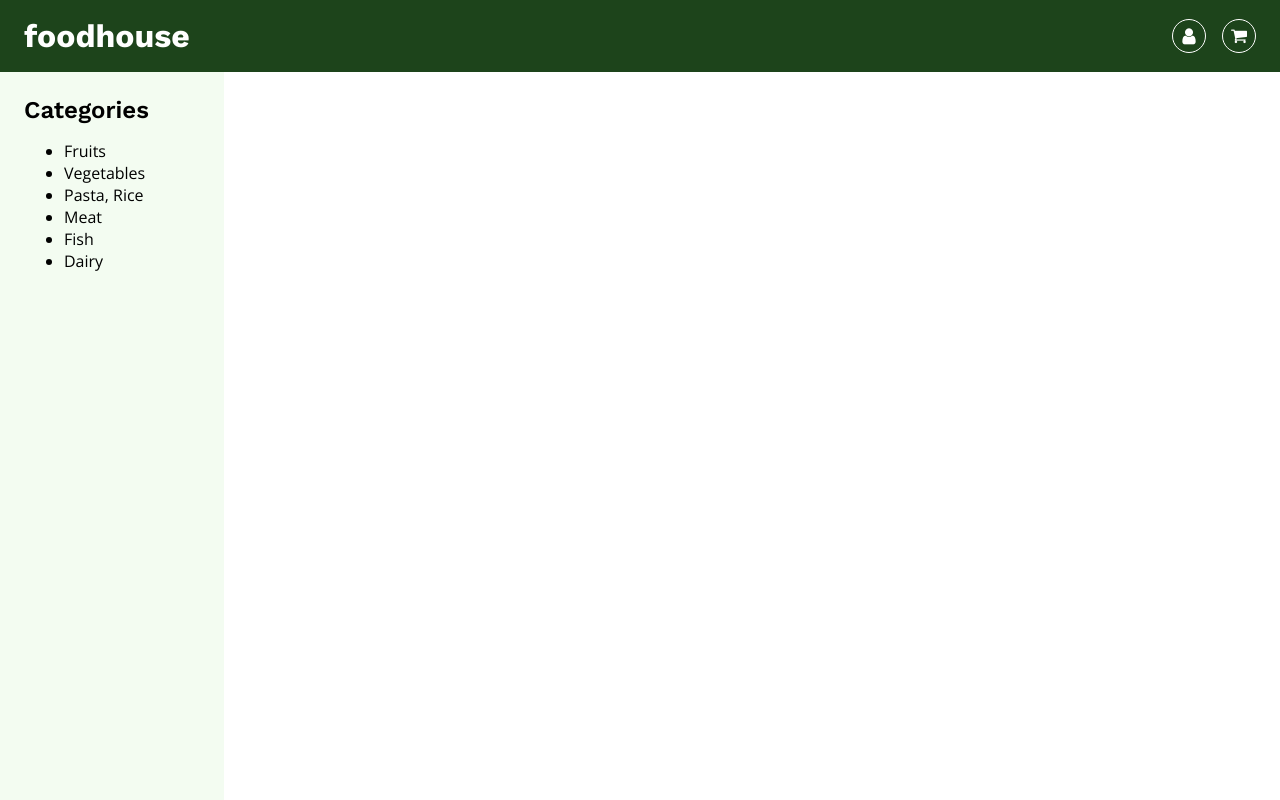
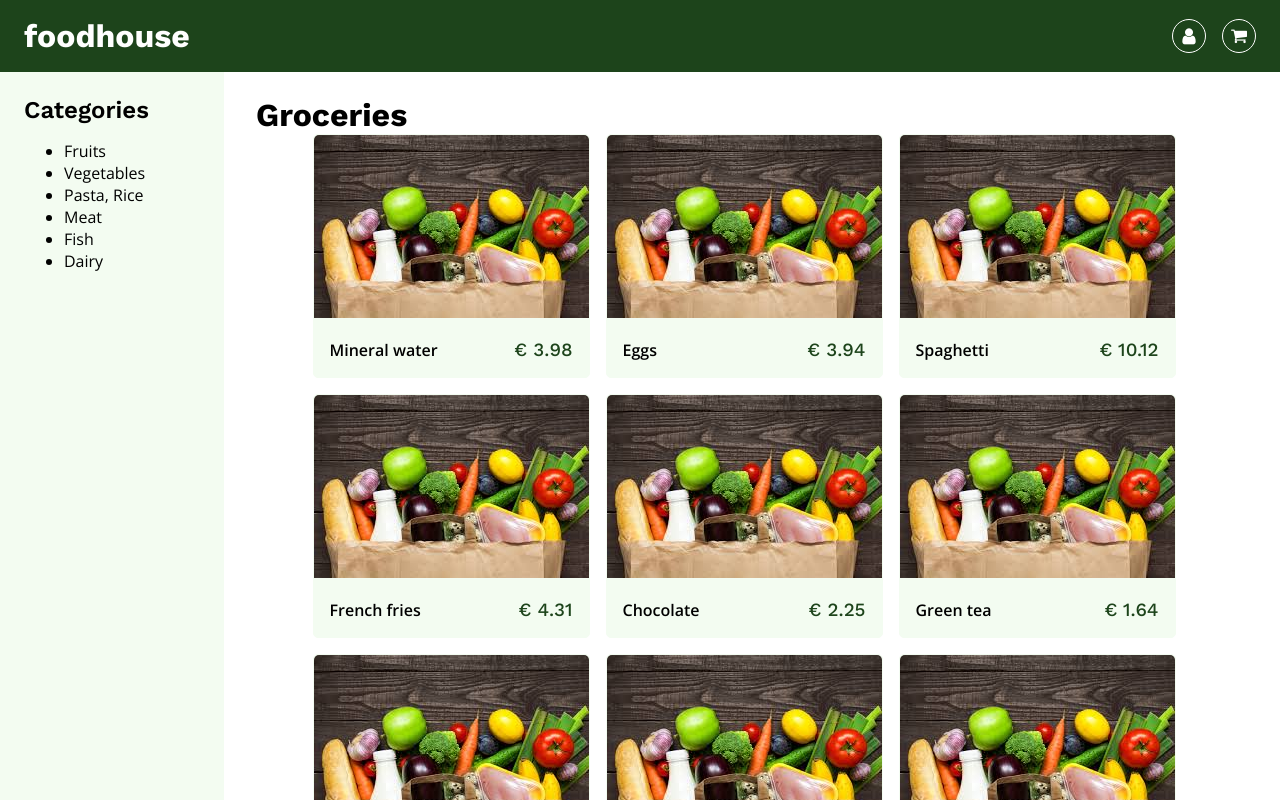
Before and after one commit to UbiOps/example-recommender-app, a React (Create React App) app: page / in a window 1280 px wide. Shown: the top 800 px of the page. Built offline with nearby package versions, Linux system fonts and the light colour scheme.

Commit message:
Add products list

```diff
--- a/src/App.css
+++ b/src/App.css
@@ -1,2 +1,5 @@
-.App {
+.App__content {
+  margin-left: 14em;
+  margin-top: 4.5em;
+  padding: 1.5em 2em;
 }
--- a/src/App.js
+++ b/src/App.js
@@ -1,10 +1,13 @@
 import "./App.css";
-import { Header, NavBar } from "./components";
+import { Header, NavBar, ProductsList } from "components";
 
 const App = () => (
   <div className="App">
     <Header />
     <NavBar />
+    <div className="App__content">
+      <ProductsList />
+    </div>
   </div>
 );
 
--- /dev/null
+++ b/src/assets/products.json
@@ -0,0 +1,122 @@
+[
+  "mineral water",
+  "eggs",
+  "spaghetti",
+  "french fries",
+  "chocolate",
+  "green tea",
+  "milk",
+  "ground beef",
+  "frozen vegetables",
+  "pancakes",
+  "burgers",
+  "cake",
+  "cookies",
+  "escalope",
+  "low fat yogurt",
+  "shrimp",
+  "tomatoes",
+  "olive oil",
+  "frozen smoothie",
+  "turkey",
+  "chicken",
+  "whole wheat rice",
+  "grated cheese",
+  "cooking oil",
+  "soup",
+  "herb & pepper",
+  "honey",
+  "champagne",
+  "fresh bread",
+  "salmon",
+  "brownies",
+  "avocado",
+  "hot dogs",
+  "cottage cheese",
+  "tomato juice",
+  "butter",
+  "whole wheat pasta",
+  "red wine",
+  "yogurt cake",
+  "light mayo",
+  "ham",
+  "energy bar",
+  "energy drink",
+  "pepper",
+  "vegetables mix",
+  "cereals",
+  "muffins",
+  "oil",
+  "french wine",
+  "fresh tuna",
+  "strawberries",
+  "meatballs",
+  "almonds",
+  "parmesan cheese",
+  "mushroom cream sauce",
+  "rice",
+  "protein bar",
+  "mint",
+  "white wine",
+  "pasta",
+  "light cream",
+  "carrots",
+  "black tea",
+  "tomato sauce",
+  "fromage blanc",
+  "gums",
+  "eggplant",
+  "extra dark chocolate",
+  "melons",
+  "body spray",
+  "yams",
+  "magazines",
+  "barbecue sauce",
+  "cider",
+  "nonfat milk",
+  "candy bars",
+  "zucchini",
+  "whole weat flour",
+  "salt",
+  "blueberries",
+  "flax seed",
+  "green grapes",
+  "antioxydant juice",
+  "green beans",
+  "bug spray",
+  "bacon",
+  "clothes accessories",
+  "toothpaste",
+  "strong cheese",
+  "shallot",
+  "spinach",
+  "gluten free bar",
+  "pet food",
+  "soda",
+  "sparkling water",
+  "mayonnaise",
+  "chili",
+  "pickles",
+  "burger sauce",
+  "mint green tea",
+  "hand protein bar",
+  "salad",
+  "shampoo",
+  "corn",
+  "cauliflower",
+  "asparagus",
+  "babies food",
+  "sandwich",
+  "oatmeal",
+  "dessert wine",
+  "ketchup",
+  "chocolate bread",
+  "mashed potato",
+  "chutney",
+  "tea",
+  "bramble",
+  "cream",
+  "napkins",
+  "water spray",
+  "asparagus"
+]
--- /dev/null
+++ b/src/components/ProductCard/ProductCard.css
@@ -0,0 +1,28 @@
+.product-card {
+  background-color: var(--secondary-bg-color);
+  border: 1px solid var(--secondary-bg-color);
+  border-radius: 5px;
+}
+
+.product-card:hover {
+  border: 1px solid var(--secondary-color);
+  cursor: pointer;
+}
+
+.product-card__illustration {
+  border-top-left-radius: 5px;
+  border-top-right-radius: 5px;
+  width: 100%;
+}
+
+.product-card__details {
+  padding: 1em;
+  display: flex;
+  flex-direction: row;
+  justify-content: space-between;
+  align-items: center;
+}
+
+.product-card__price {
+  color: var(--primary-color);
+}
--- /dev/null
+++ b/src/components/ProductCard/ProductCard.js
@@ -0,0 +1,31 @@
+import "./ProductCard.css";
+import productImage from "assets/images/product.png";
+
+const capitalizeFirstLetter = (string) => {
+  return string.charAt(0).toUpperCase() + string.slice(1);
+};
+
+const generatePrice = () => {
+  const rowPrice = Math.random() * 10 + 1;
+  const roundedPrice = Math.round(rowPrice * 100) / 100;
+  return roundedPrice.toFixed(2);
+};
+
+const ProductCard = ({ product, className, ...props }) => (
+  <div
+    className={["product-card", className].filter((x) => x).join(" ")}
+    {...props}
+  >
+    <img
+      src={productImage}
+      alt={product}
+      className="product-card__illustration"
+    />
+    <div className="product-card__details">
+      <h4>{capitalizeFirstLetter(product)}</h4>
+      <h3 className="product-card__price">€ {generatePrice().toString()}</h3>
+    </div>
+  </div>
+);
+
+export default ProductCard;
--- /dev/null
+++ b/src/components/ProductsList/ProductsList.css
@@ -0,0 +1,15 @@
+.products-list__items {
+  display: flex;
+  flex-direction: row;
+  flex-wrap: wrap;
+  justify-content: center;
+}
+
+.products-list__item {
+  margin-right: 1em;
+  margin-bottom: 1em;
+}
+
+.products-list__item:last-child {
+  margin-right: 0;
+}
--- /dev/null
+++ b/src/components/ProductsList/ProductsList.js
@@ -0,0 +1,20 @@
+import "./ProductsList.css";
+import products from "assets/products.json";
+import { ProductCard } from "components";
+
+const ProductsList = () => (
+  <div className="products-list">
+    <h1>Groceries</h1>
+    <div className="products-list__items">
+      {products.map((product, key) => (
+        <ProductCard
+          key={key}
+          className="products-list__item"
+          product={product}
+        />
+      ))}
+    </div>
+  </div>
+);
+
+export default ProductsList;
--- a/src/components/index.js
+++ b/src/components/index.js
@@ -1,5 +1,7 @@
 import Header from "./Header/Header";
 import IconButton from "./IconButton/IconButton";
 import NavBar from "./NavBar/NavBar";
+import ProductCard from "./ProductCard/ProductCard";
+import ProductsList from "./ProductsList/ProductsList";
 
-export { Header, IconButton, NavBar };
+export { Header, IconButton, NavBar, ProductCard, ProductsList };
```
Also changed, not shown: src/assets/images/product.png (added).
